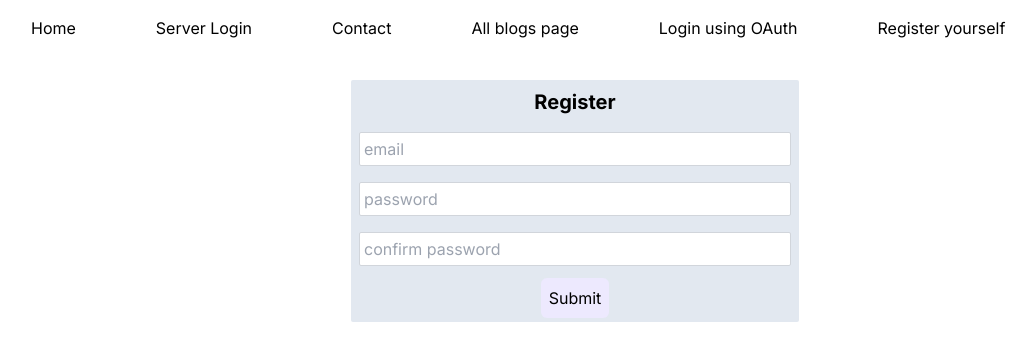
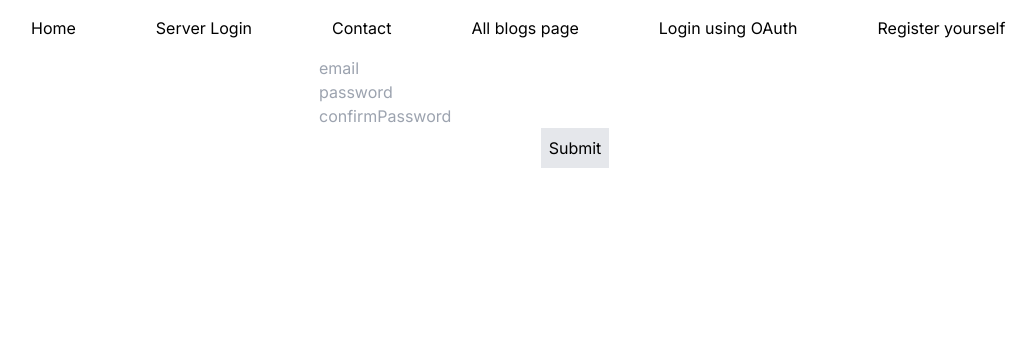
Before and after one commit to vivuser/vivart, a Next.js app: page /signup in a window 1280 px wide. Shown: the top 360 px of the page, without its empty margins (65-1101 px from the left). Built offline with nearby package versions, Linux system fonts and the light colour scheme.

Commit message:
added register client

```diff
--- a/app/(auth)/authComponents/signUpActions.jsx
+++ /dev/null
@@ -1,22 +0,0 @@
-"use client"
-import * as React from "react"
-import { useSearchParams } from "next/navigation"
-import { zodResolver } from "@hookform/resolvers/zod"
-import { signIn } from "next/react"
-import { useForm } from "react-hook-form"
-import * as z from "zod"
-import { userAuthSchema } from "@/app/lib/validations/auth"
-
-export async function signupForm() {
-const { register, handleSubmit} = useForm(userAuthSchema)
-const [isLoading, setIsLoading] = useState(false)
-const searchParams = useSearchParams()
-
-async function onSubmit(){
-    setIsLoading(true)
-
-    const signupResult = aw
-}
-
-
-}
--- /dev/null
+++ b/app/(auth)/authComponents/signup.jsx
@@ -0,0 +1,43 @@
+"use client"
+
+import axios from "axios";
+import { useState } from "react"
+
+export default function RegisterForm() {
+
+    const [email, setEmail] = useState("");
+    const [password, setPassword] = useState("");
+    const [confirmPassword, setConfirmPassword] = useState("");
+
+    async function submitForm() {
+        try{
+            const response = await axios.post('http://localhost:3001/auth/signup', {
+                email: email,
+                password: password,
+                confirmPassword: confirmPassword
+            });
+
+            if (response.ok) {
+                console.log('registered successfully')
+            }else
+                {
+                throw new Error('Failed to register user');
+            }
+        }
+        catch (error) {
+            console.error('Error registering user:', error)
+        }
+    }
+
+    return (
+        <>
+        <div className="flex flex-col mx-auto max-w-lg">
+        <input placeholder="email" type="email" onChange={e=>e.target.value}/>
+        <input placeholder="password" type="password" onChange={e=>e.target.value}/>
+        <input placeholder="confirmPassword" type="password" onChange={e=>e.target.value}/>
+        <button className="bg-gray-200 p-2 mx-auto" onClick={() => submitForm()}>Submit</button>
+        </div>
+        </>
+    )
+
+}
--- a/app/(auth)/signup/page.js
+++ b/app/(auth)/signup/page.js
@@ -1,10 +1,12 @@
 import { SignUpForm } from "../authComponents/SignUpForm";
+import RegisterForm from "../authComponents/signup";
 
 const Signup = () => {
 
 
     return (<>
-        <SignUpForm />
+        <RegisterForm />
+        {/* <SignUpForm /> */}
         {/* <div className="flex flex-col mx-auto max-w-lg bg-gray-200 m-20">
         <h2 className="text-lg font-normal mx-auto pt-2">Register</h2>
         <form action={registerUser} className="flex flex-col p-4">
--- a/app/blogsData/page.js
+++ b/app/blogsData/page.js
@@ -12,7 +12,7 @@
 
         const blogs = await blogsData.data.values
         const tags = await blogsData.data.tags
-        const visibleTags = tags.filter(tag => tag && tag.trim() !== '');
+        const visibleTags = tags?.filter(tag => tag && tag.trim() !== '');
 
         const content = (
             <div className="container max-w-4xl py-6 lg:py-10 mx-auto">
@@ -27,7 +27,7 @@
               </div>
             </div>
             <div className="flex flex-wrap gap-1 mt-2">
-                { visibleTags.map((tag, index) => (
+                { visibleTags?.map((tag, index) => (
                     <div key={index} className="bg-gray-100 px-2 py-1 text-xs">
                         {tag}
                     </div>
```
